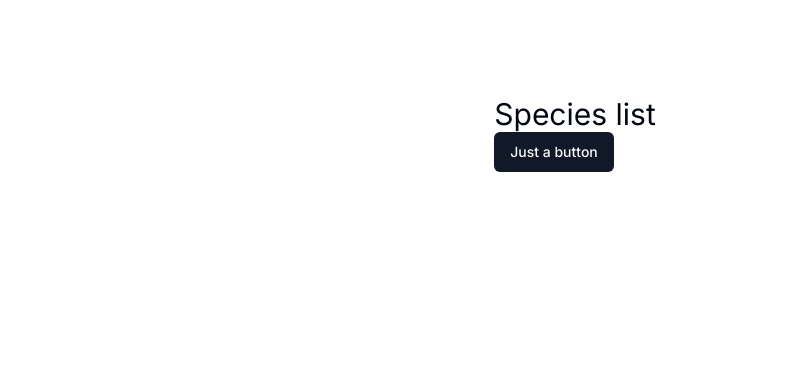
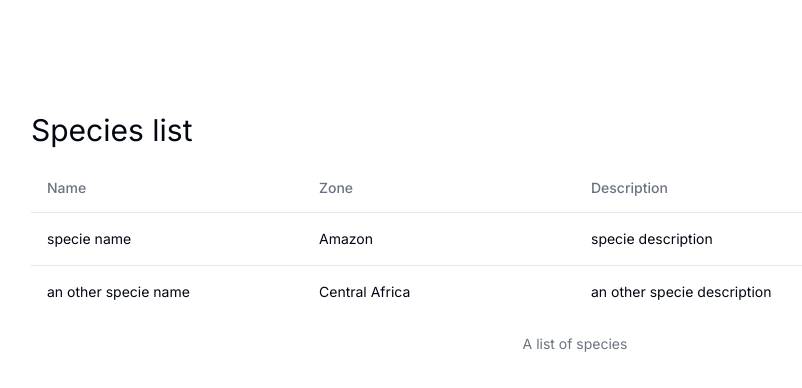
Before and after one commit to FabienCH/morfo-test, a Next.js app: page / in a window 1280 px wide. Shown: the top 388 px of the page, without its empty margins (65-867 px from the left). Built offline with nearby package versions, Linux system fonts and the light colour scheme.

Commit message:
feat(species): display list of species

```diff
--- a/src/app/page.tsx
+++ b/src/app/page.tsx
@@ -1,12 +1,9 @@
-import { Button } from '@/components/ui/button';
+import { SpeciesList } from '@/infrastructure/species/species-list';
 
 export default function Home() {
   return (
     <main className="flex min-h-screen flex-col items-center justify-between p-24">
-      <section>
-        <h1 className="text-3xl">Species list</h1>
-        <Button>Just a button</Button>
-      </section>
+      <SpeciesList />
     </main>
   );
 }
--- /dev/null
+++ b/src/components/ui/table.tsx
@@ -0,0 +1,114 @@
+import * as React from "react"
+
+import { cn } from "@/lib/utils"
+
+const Table = React.forwardRef<
+  HTMLTableElement,
+  React.HTMLAttributes<HTMLTableElement>
+>(({ className, ...props }, ref) => (
+  <div className="relative w-full overflow-auto">
+    <table
+      ref={ref}
+      className={cn("w-full caption-bottom text-sm", className)}
+      {...props}
+    />
+  </div>
+))
+Table.displayName = "Table"
+
+const TableHeader = React.forwardRef<
+  HTMLTableSectionElement,
+  React.HTMLAttributes<HTMLTableSectionElement>
+>(({ className, ...props }, ref) => (
+  <thead ref={ref} className={cn("[&_tr]:border-b", className)} {...props} />
+))
+TableHeader.displayName = "TableHeader"
+
+const TableBody = React.forwardRef<
+  HTMLTableSectionElement,
+  React.HTMLAttributes<HTMLTableSectionElement>
+>(({ className, ...props }, ref) => (
+  <tbody
+    ref={ref}
+    className={cn("[&_tr:last-child]:border-0", className)}
+    {...props}
+  />
+))
+TableBody.displayName = "TableBody"
+
+const TableFooter = React.forwardRef<
+  HTMLTableSectionElement,
+  React.HTMLAttributes<HTMLTableSectionElement>
+>(({ className, ...props }, ref) => (
+  <tfoot
+    ref={ref}
+    className={cn("bg-primary font-medium text-primary-foreground", className)}
+    {...props}
+  />
+))
+TableFooter.displayName = "TableFooter"
+
+const TableRow = React.forwardRef<
+  HTMLTableRowElement,
+  React.HTMLAttributes<HTMLTableRowElement>
+>(({ className, ...props }, ref) => (
+  <tr
+    ref={ref}
+    className={cn(
+      "border-b transition-colors hover:bg-muted/50 data-[state=selected]:bg-muted",
+      className
+    )}
+    {...props}
+  />
+))
+TableRow.displayName = "TableRow"
+
+const TableHead = React.forwardRef<
+  HTMLTableCellElement,
+  React.ThHTMLAttributes<HTMLTableCellElement>
+>(({ className, ...props }, ref) => (
+  <th
+    ref={ref}
+    className={cn(
+      "h-12 px-4 text-left align-middle font-medium text-muted-foreground [&:has([role=checkbox])]:pr-0",
+      className
+    )}
+    {...props}
+  />
+))
+TableHead.displayName = "TableHead"
+
+const TableCell = React.forwardRef<
+  HTMLTableCellElement,
+  React.TdHTMLAttributes<HTMLTableCellElement>
+>(({ className, ...props }, ref) => (
+  <td
+    ref={ref}
+    className={cn("p-4 align-middle [&:has([role=checkbox])]:pr-0", className)}
+    {...props}
+  />
+))
+TableCell.displayName = "TableCell"
+
+const TableCaption = React.forwardRef<
+  HTMLTableCaptionElement,
+  React.HTMLAttributes<HTMLTableCaptionElement>
+>(({ className, ...props }, ref) => (
+  <caption
+    ref={ref}
+    className={cn("mt-4 text-sm text-muted-foreground", className)}
+    {...props}
+  />
+))
+TableCaption.displayName = "TableCaption"
+
+export {
+  Table,
+  TableHeader,
+  TableBody,
+  TableFooter,
+  TableHead,
+  TableRow,
+  TableCell,
+  TableCaption,
+}
--- /dev/null
+++ b/src/infrastructure/species/species-list.tsx
@@ -0,0 +1,37 @@
+import { Table, TableCaption, TableHeader, TableRow, TableHead, TableBody, TableCell } from '@/components/ui/table';
+import { queryListSpeciesUsecase } from '@/domain/usecases/list-species';
+import { InMemorySpeciesRepository } from '@/tests/repositories/in-memory-species-repository';
+import React from 'react';
+
+export const SpeciesList = async () => {
+  const speciesRepository = new InMemorySpeciesRepository([
+    { name: 'specie name', description: 'specie description', zone: 'Amazon' },
+    { name: 'an other specie name', description: 'an other specie description', zone: 'Central Africa' },
+  ]);
+  const speciesList = await queryListSpeciesUsecase(speciesRepository);
+
+  return (
+    <section className="w-full">
+      <h1 className="text-3xl py-4">Species list</h1>
+      <Table>
+        <TableCaption>A list of species</TableCaption>
+        <TableHeader>
+          <TableRow>
+            <TableHead className="w-1/4">Name</TableHead>
+            <TableHead className="w-1/4">Zone</TableHead>
+            <TableHead>Description</TableHead>
+          </TableRow>
+        </TableHeader>
+        <TableBody>
+          {speciesList.map((species) => (
+            <TableRow key={species.name}>
+              <TableCell>{species.name}</TableCell>
+              <TableCell>{species.zone}</TableCell>
+              <TableCell>{species.description}</TableCell>
+            </TableRow>
+          ))}
+        </TableBody>
+      </Table>
+    </section>
+  );
+};
```
